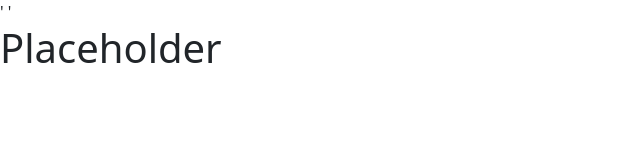
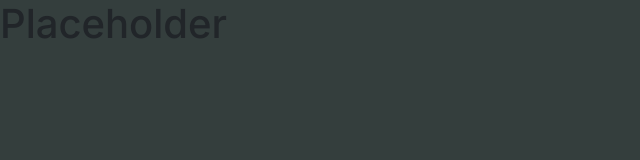
Before and after one commit to FIAP-1ESOR-2024-2/sprint3, a plain HTML site: page src/pages/index.html in a window 1280 px wide. Shown: the whole page, without its empty margins (0-640 px from the left). Drawn offline with nearby package versions, Linux system fonts and the light colour scheme.

Commit message:
Linked global stylesheet

```diff
--- a/src/pages/index.html
+++ b/src/pages/index.html
@@ -6,8 +6,9 @@
     <title>Placeholder</title>
     <link href="https://cdn.jsdelivr.net/npm/bootstrap@5.3.3/dist/css/bootstrap.min.css" rel="stylesheet" integrity="sha384-QWTKZyjpPEjISv5WaRU9OFeRpok6YctnYmDr5pNlyT2bRjXh0JMhjY6hW+ALEwIH" crossorigin="anonymous">
     <link rel="preconnect" href="https://fonts.googleapis.com">
-    <link rel="preconnect" href="https://fonts.gstatic.com" crossorigin>'
-    <link href="https://fonts.googleapis.com/css2?family=Inter:ital,opsz,wght@0,14..32,100..900;1,14..32,100..900&display=swap" rel="stylesheet">'
+    <link rel="preconnect" href="https://fonts.gstatic.com" crossorigin>
+    <link href="https://fonts.googleapis.com/css2?family=Inter:ital,opsz,wght@0,14..32,100..900;1,14..32,100..900&display=swap" rel="stylesheet">
+    <link rel="stylesheet" href="../styles/global.css">
 </head>
 <body>
     <h1>Placeholder</h1>
--- a/src/styles/global.css
+++ b/src/styles/global.css
@@ -1 +1,7 @@
-* {}
+* {
+    font-family: 'Inter', sans-serif;
+}
+
+body {
+    background-color: #343E3D;
+}
```
